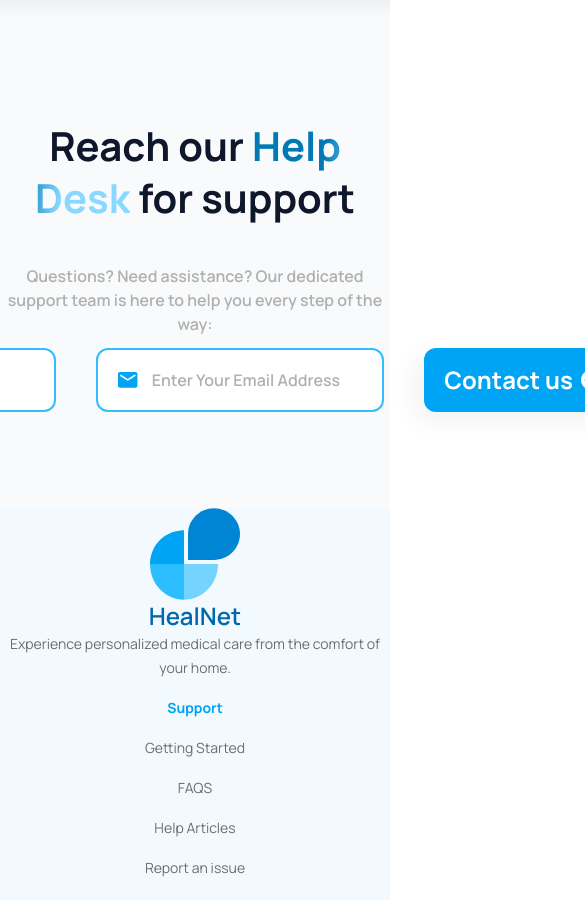
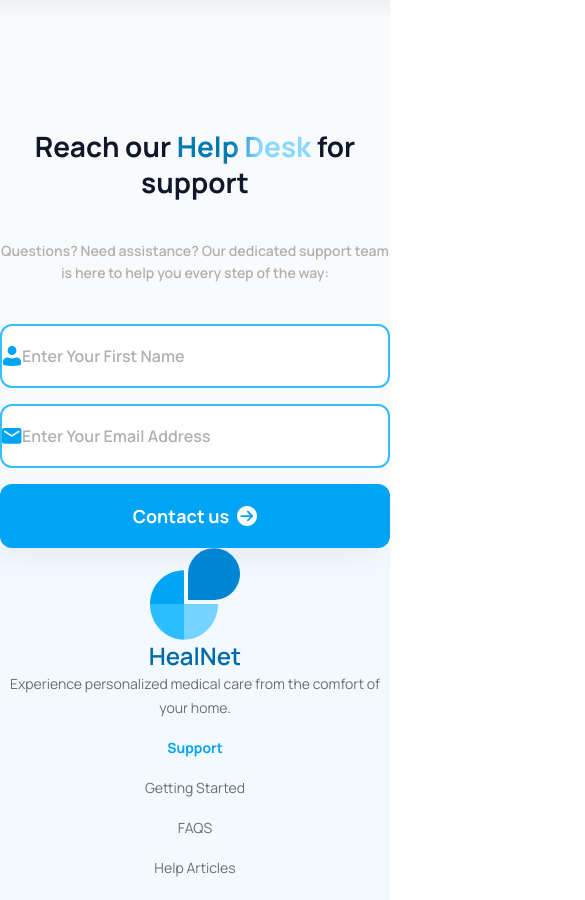
Before and after one commit to NwayOoPyaeZo/medicalwebsite01, a React (Vite) app: page / in a window 390 px wide. Shown: the part 6975-7875 px from the top of the page, 585 px wide, since content can reach past the window. Built offline with nearby package versions, Linux system fonts and the light colour scheme.

Commit message:
make contact us section responsive

```diff
--- a/src/components/ContactUs.jsx
+++ b/src/components/ContactUs.jsx
@@ -1,32 +1,41 @@
+
 const ContactUs = () => {
     return (
-        <section className="w-full py-20 w-full h-100">
-            <article className="relative  h-50 flex flex-col items-center justify-center">
-                <h2 className="max-w-[620px] text-center text-[40px] leading-[52px] font-bold text-slate-900">Reach our <span className="bg-[linear-gradient(98.67deg,_#0179B4_40.47%,_#88D8FF_61.43%)] bg-clip-text text-transparent">Help Desk</span> for support</h2>
-                <p className="relative top-10 max-w-[438px] text-center text-[16px] leading-[24px] font-semibold text-[#B0B0B0]">
+        <section className="w-full pt-16 pb-28 lg:pt-20 lg:pb-32">
+            <article className="relative flex flex-col items-center justify-center px-4">
+                <span className="w-full h-5"></span>
+                <h2 className="max-w-[620px] text-center text-[28px] leading-[36px] md:text-[32px] md:leading-[44px] lg:text-[40px] lg:leading-[52px] font-bold text-slate-900">
+                    Reach our <span className="bg-[linear-gradient(98.67deg,_#0179B4_40.47%,_#88D8FF_61.43%)] bg-clip-text text-transparent">Help Desk</span> for support
+                </h2>
+                <span className="w-full h-10"></span>
+                <p className="mt-6 max-w-[438px] text-center text-sm md:text-base leading-[22px] font-semibold text-[#B0B0B0]">
                     Questions? Need assistance? Our dedicated support team is here to help you every step of the way:
                 </p>
+                <span className="w-full h-10"></span>
             </article>
 
-            <div className="relative w-full h-100 flex justify-center">
-                <form className="relative top-10 left-0 w-[853px] h-[64px] flex justify-evenly gap-10">
-                    <label className="flex w-[298px] h-[64px] items-center gap-0 rounded-[12px] border-2 border-[#32BDFF] px-[12px] py-[18px] bg-white">
-                        <img src="src/assets/elements/person.svg" alt="person" className="relative left-5 h-5 w-5 flex-shrink-0" />
+            <div className="relative w-full flex justify-center px-4 mt-10">
+                <form className="w-full max-w-[853px] flex flex-col md:flex-row gap-4 md:gap-6 lg:gap-10">
+                    <label className="flex w-full md:w-[298px] h-[64px] items-center rounded-[12px] border-2 border-[#32BDFF] px-[12px] bg-white">
+                        <img src="src/assets/elements/person.svg" alt="person" className="ml-3 h-5 w-5 flex-shrink-0" />
                         <input
                             type="text"
                             placeholder="Enter Your First Name"
-                            className=" relative -left-5 w-full bg-transparent font-semibold text-[16px] leading-[24px] text-[#B0B0B0] placeholder:text-[#B0B0B0] text-center outline-none ml-[-4px]"
+                            className="w-full bg-transparent font-semibold text-[16px] text-[#B0B0B0] placeholder:text-[#B0B0B0] outline-none px-3"
                         />
                     </label>
-                    <label className="flex w-[298px] h-[64px] items-center gap-0 rounded-[12px] border-2 border-[#32BDFF] px-[12px] py-[18px] bg-white">
-                        <img src="src/assets/elements/email.svg" alt="email" className="relative left-5 h-5 w-5 flex-shrink-0" />
+                    <label className="flex w-full md:w-[298px] h-[64px] items-center rounded-[12px] border-2 border-[#32BDFF] px-[12px] bg-white">
+                        <img src="src/assets/elements/email.svg" alt="email" className="ml-3 h-5 w-5 flex-shrink-0" />
                         <input
                             type="email"
                             placeholder="Enter Your Email Address"
-                            className="relative -left-1 w-full bg-transparent font-semibold text-[16px] leading-[24px] text-[#B0B0B0] placeholder:text-[#B0B0B0] text-center outline-none ml-[-4px]"
+                            className="w-full bg-transparent font-semibold text-[16px] text-[#B0B0B0] placeholder:text-[#B0B0B0] outline-none px-3"
                         />
                     </label>
-                    <button className="w-[205px] h-[64px] rounded-[12px] bg-[#00A4F4] px-[24px] py-[20px] gap-[8px] flex items-center justify-center shadow-[-8px_8px_28px_rgba(0,0,0,0.06)] text-[24px] font-bold leading-[24px] text-[#FFFFFF]">Contact us<img src="src/assets/elements/rightArrow.svg" alt="arrow" className="h-5 w-5" /></button>
+                    <button className="w-full md:w-[298px] h-[64px] rounded-[12px] bg-[#00A4F4] px-[24px] py-[20px] flex items-center justify-center gap-2 shadow-[-8px_8px_28px_rgba(0,0,0,0.06)] text-[18px] md:text-[20px] lg:text-[24px] font-bold text-white">
+                        Contact us
+                        <img src="src/assets/elements/rightArrow.svg" alt="arrow" className="h-5 w-5" />
+                    </button>
                 </form>
             </div>
         </section>
```
